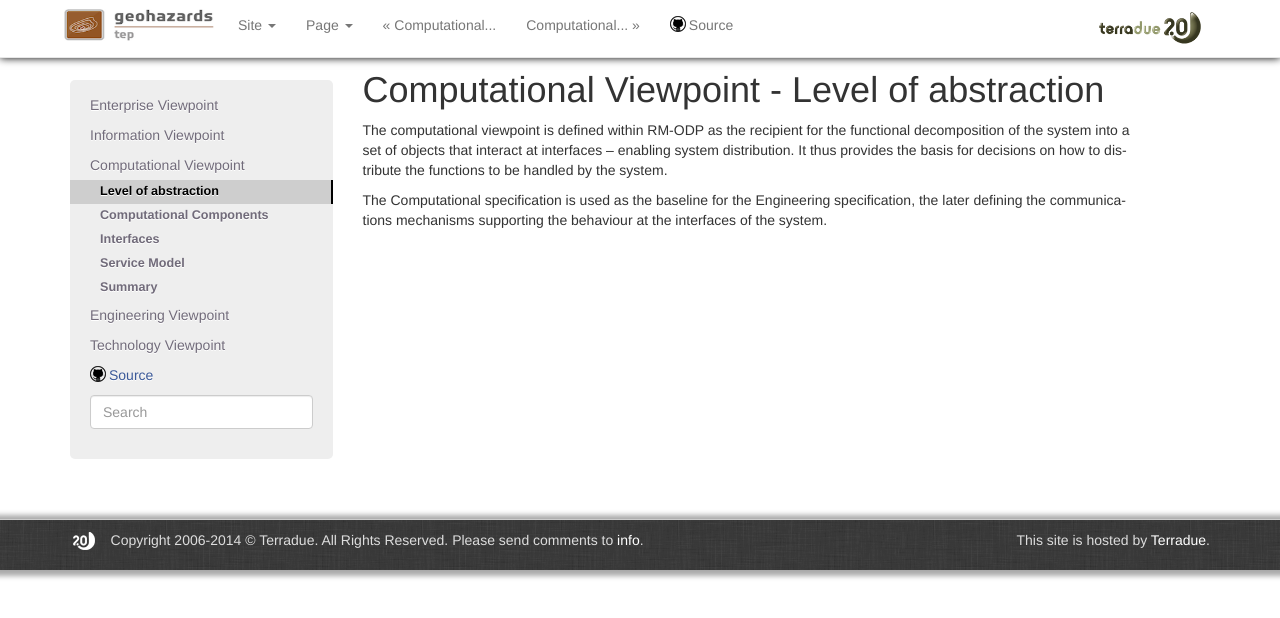
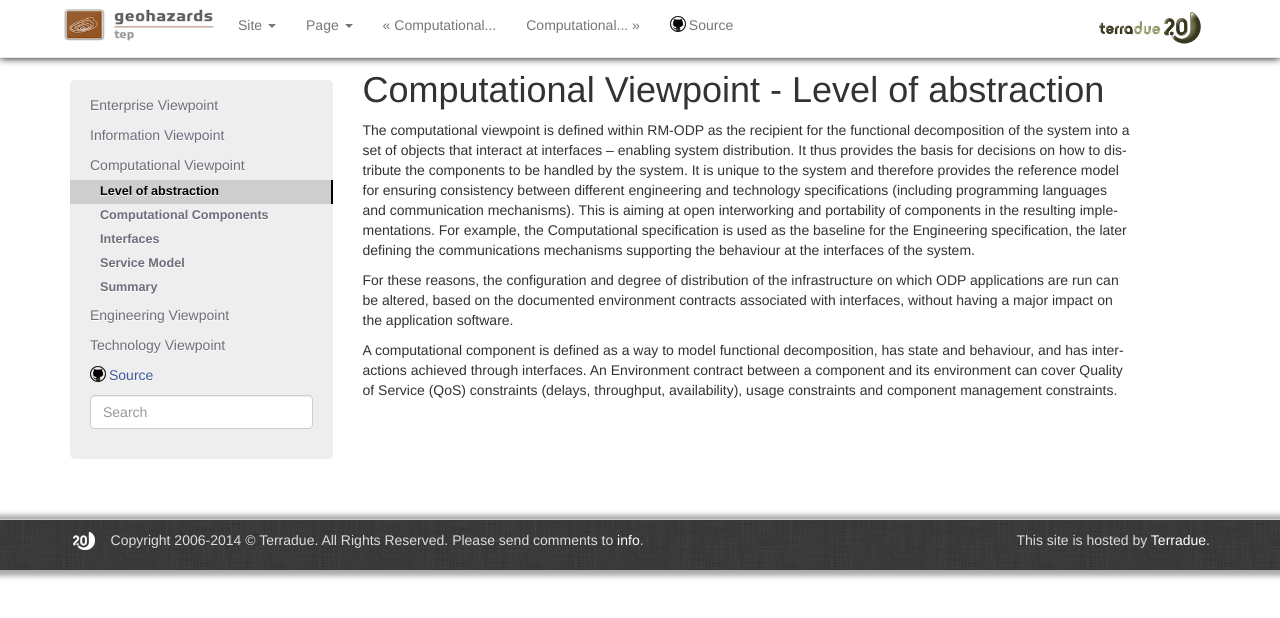
Before and after one commit to Terradue/doc-tep-geohazards-arch, a Sphinx documentation site: the page built from source/computational/cv-purpose.rst, in a window 1280 px wide. Shown: the top 618 px of the page. Built offline with Sphinx 7.4.7, drawn with Linux system fonts in a browser that asks for light colours; pages that are not in the unit, such as notebooks, are missing from menus.

Commit message:
Update cv-purpose.rst

```diff
--- a/source/computational/cv-purpose.rst
+++ b/source/computational/cv-purpose.rst
@@ -1,6 +1,9 @@
 Computational Viewpoint - Level of abstraction
 ##############################################
 
-The computational viewpoint is defined within RM-ODP as the recipient for the functional decomposition of the system into a set of objects that interact at interfaces – enabling system distribution. It thus provides the basis for decisions on how to distribute the functions to be handled by the system.
+The computational viewpoint is defined within RM-ODP as the recipient for the functional decomposition of the system into a set of objects that interact at interfaces – enabling system distribution. It thus provides the basis for decisions on how to distribute the components to be handled by the system. It is unique to the system and therefore provides the reference model for ensuring consistency between different engineering and technology specifications (including programming languages and communication mechanisms). This is aiming at open interworking and portability of components in the resulting implementations. For example, the Computational specification is used as the baseline for the Engineering specification, the later defining the communications mechanisms supporting the behaviour at the interfaces of the system.
 
-The Computational specification is used as the baseline for the Engineering specification, the later defining the communications mechanisms supporting the behaviour at the interfaces of the system.
+For these reasons, the configuration and degree of distribution of the infrastructure on which ODP applications are run can be altered, based on the documented environment contracts associated with interfaces, without having a major impact on the application software.
+
+A computational component is defined as a way to model functional decomposition, has state and behaviour, and has interactions  achieved through interfaces.
+An Environment contract between a component and its environment can cover Quality of Service (QoS) constraints (delays, throughput, availability), usage constraints and component management constraints.
```
